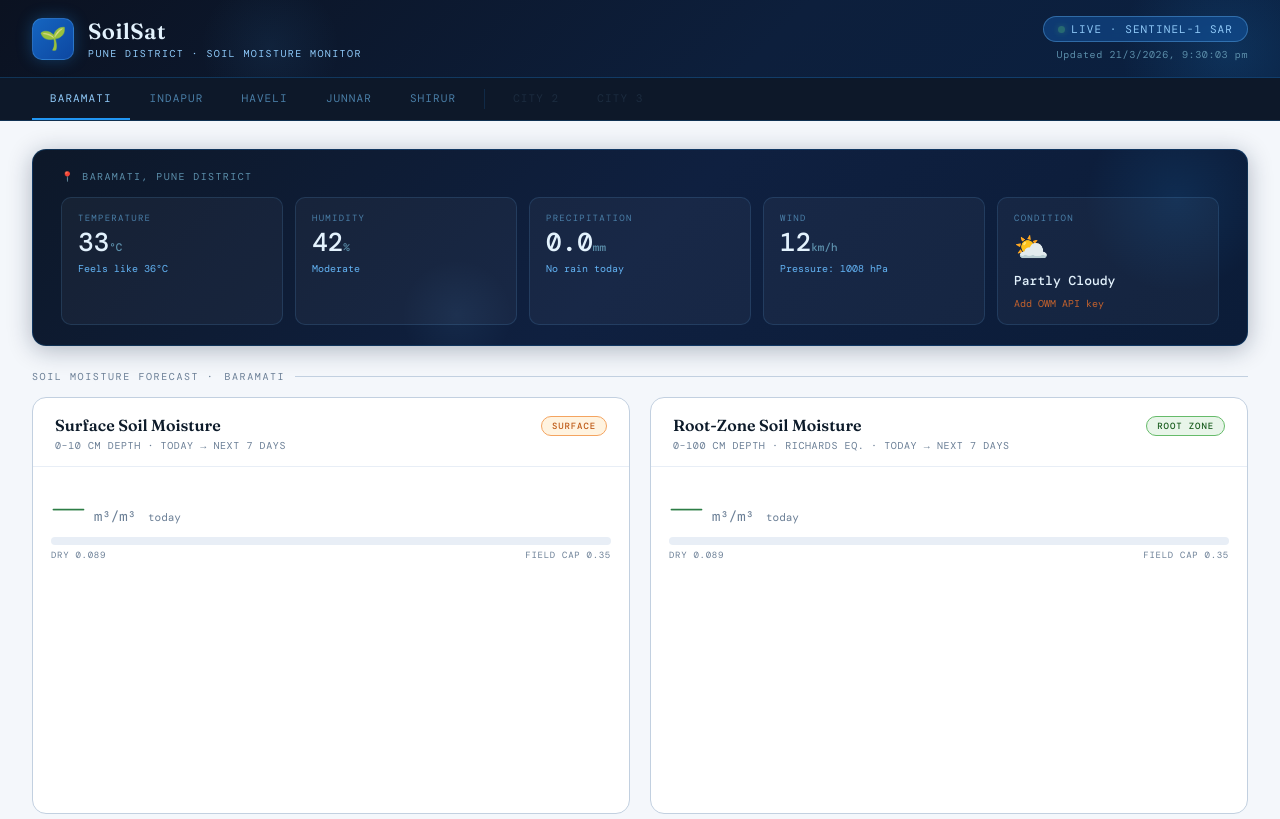
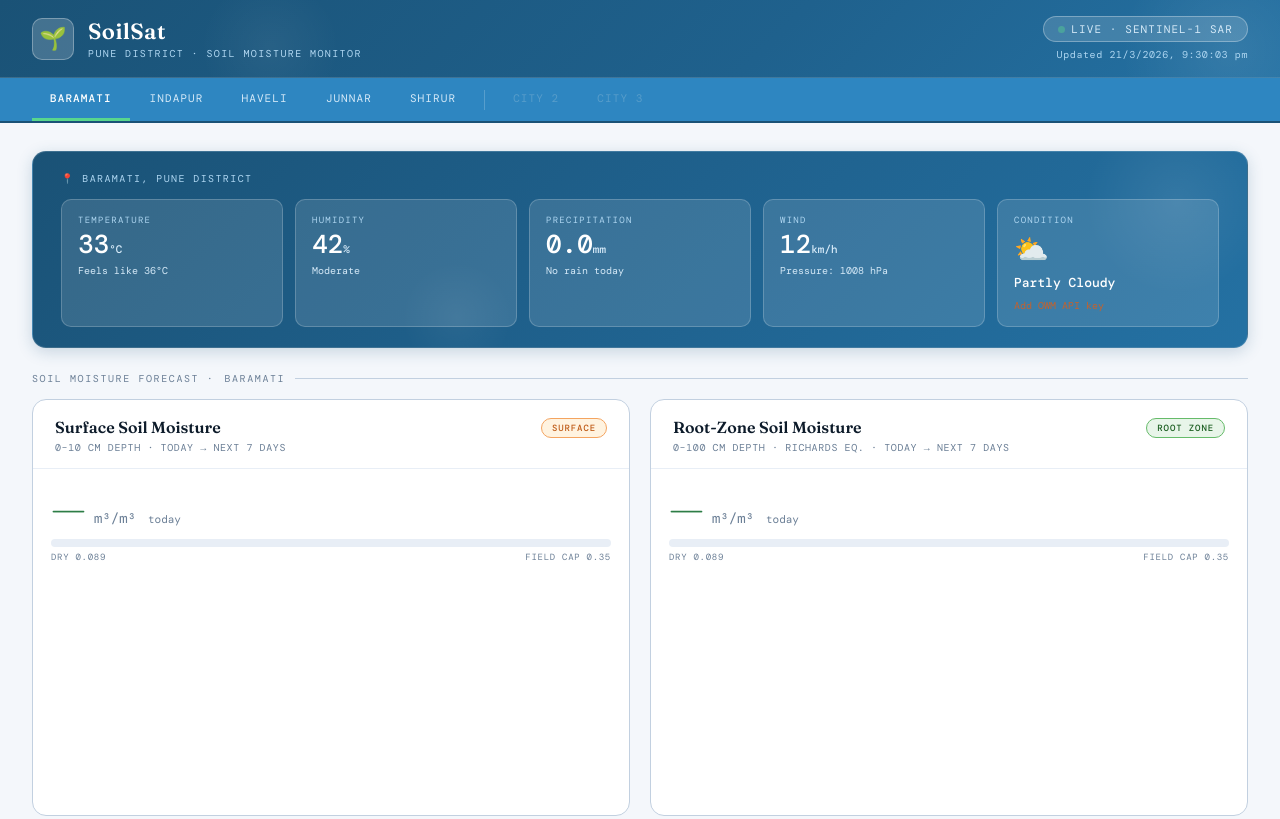
Before and after one commit to Avani3593/soilsatt, a plain HTML site: page index.html in a window 1280 px wide. Shown: the top 819 px of the page. Drawn offline with nearby package versions, Linux system fonts and the light colour scheme; no server answers; a web font is replaced by a local one.

Commit message:
Update header and weather strip styles

```diff
--- a/index.html
+++ b/index.html
@@ -37,84 +37,81 @@
 
   /* HEADER */
   header {
-    background: linear-gradient(135deg, #0B1221 0%, #0D1F3C 60%, #0A2040 100%);
-    color: var(--straw);
+    background: linear-gradient(135deg, #1A5276 0%, #1F618D 60%, #2471A3 100%);
+    color: #EBF5FB;
     padding: 16px 32px;
     display: flex;
     align-items: center;
     justify-content: space-between;
-    border-bottom: 1px solid rgba(33,150,243,0.25);
+    border-bottom: 1px solid rgba(255,255,255,0.15);
     position: relative; overflow: hidden;
   }
   header::before {
     content: ''; position: absolute;
     top: -60px; right: -60px;
     width: 220px; height: 220px; border-radius: 50%;
-    background: radial-gradient(circle, rgba(33,150,243,0.15) 0%, transparent 70%);
+    background: radial-gradient(circle, rgba(255,255,255,0.08) 0%, transparent 70%);
     pointer-events: none;
   }
   header::after {
     content: ''; position: absolute;
     bottom: -40px; left: 200px;
     width: 140px; height: 140px; border-radius: 50%;
-    background: radial-gradient(circle, rgba(66,165,245,0.08) 0%, transparent 70%);
+    background: radial-gradient(circle, rgba(255,255,255,0.05) 0%, transparent 70%);
     pointer-events: none;
   }
   .logo { display: flex; align-items: center; gap: 14px; position: relative; }
   .logo-icon {
     width: 42px; height: 42px;
-    background: linear-gradient(135deg, #1565C0, #0D47A1);
+    background: rgba(255,255,255,0.18);
     border-radius: 10px; display: flex; align-items: center;
     justify-content: center; font-size: 22px;
-    border: 1px solid rgba(100,181,246,0.3);
-    box-shadow: 0 0 16px rgba(33,150,243,0.3);
+    border: 1px solid rgba(255,255,255,0.3);
   }
   .logo-text h1 {
     font-family: 'Fraunces', serif; font-size: 22px;
-    font-weight: 600; color: #E3F2FD; letter-spacing: 0.02em;
+    font-weight: 600; color: #FFFFFF; letter-spacing: 0.02em;
   }
-  .logo-text p { font-size: 10px; color: #90CAF9; letter-spacing: 0.14em; margin-top: 2px; }
+  .logo-text p { font-size: 10px; color: #AED6F1; letter-spacing: 0.14em; margin-top: 2px; }
   .header-right { text-align: right; position: relative; }
   .live-badge {
     display: inline-flex; align-items: center; gap: 6px;
-    background: rgba(21,101,192,0.4);
-    border: 1px solid rgba(100,181,246,0.4);
+    background: rgba(255,255,255,0.15);
+    border: 1px solid rgba(255,255,255,0.3);
     border-radius: 20px; padding: 5px 14px;
-    font-size: 11px; color: #90CAF9; letter-spacing: 0.1em;
-    backdrop-filter: blur(4px);
+    font-size: 11px; color: #D6EAF8; letter-spacing: 0.1em;
   }
   .live-dot {
     width: 7px; height: 7px; border-radius: 50%;
-    background: #4CAF72; animation: pulse 2s infinite;
-    box-shadow: 0 0 6px rgba(76,175,114,0.8);
+    background: #58D68D; animation: pulse 2s infinite;
   }
   @keyframes pulse { 0%,100%{opacity:1} 50%{opacity:0.4} }
-  .updated { font-size: 10px; color: #5C8FAB; margin-top: 6px; letter-spacing: 0.06em; }
+  .updated { font-size: 10px; color: #AED6F1; margin-top: 6px; letter-spacing: 0.06em; }
 
   /* TALUKA TABS */
   .taluka-bar {
-    background: #0D1829;
+    background: #2E86C1;
     padding: 0 32px;
     display: flex; gap: 2px; align-items: center;
-    border-bottom: 1px solid rgba(33,150,243,0.2);
+    border-bottom: 2px solid #1A5276;
     overflow-x: auto;
   }
   .taluka-btn {
     font-family: 'DM Mono', monospace;
     font-size: 11px; letter-spacing: 0.1em;
     padding: 13px 18px; border: none; cursor: pointer;
-    background: transparent; color: #4A7FA8;
-    border-bottom: 2px solid transparent;
+    background: transparent; color: #D6EAF8;
+    border-bottom: 3px solid transparent;
     transition: all 0.2s; white-space: nowrap;
   }
-  .taluka-btn:hover { color: #90CAF9; background: rgba(33,150,243,0.06); }
-  .taluka-btn.active { color: #90CAF9; border-bottom-color: #2196F3; }
+  .taluka-btn:hover { color: #FFFFFF; background: rgba(255,255,255,0.1); }
+  .taluka-btn.active { color: #FFFFFF; border-bottom-color: #58D68D; font-weight: 500; }
   .taluka-btn.disabled-city {
-    color: #2A3F55; cursor: default; opacity: 0.5;
+    color: #7FB3D3; cursor: default; opacity: 0.5;
   }
-  .taluka-btn.disabled-city:hover { background: transparent; color: #2A3F55; }
+  .taluka-btn.disabled-city:hover { background: transparent; color: #7FB3D3; }
   .taluka-divider {
-    width: 1px; height: 20px; background: rgba(33,150,243,0.15);
+    width: 1px; height: 20px; background: rgba(255,255,255,0.2);
     margin: 0 8px; flex-shrink: 0;
   }
 
@@ -123,43 +120,43 @@
 
   /* WEATHER STRIP */
   .weather-strip {
-    background: linear-gradient(135deg, #0D1829 0%, #0F2040 50%, #0B1C38 100%);
+    background: linear-gradient(135deg, #1A5276 0%, #1F618D 50%, #2471A3 100%);
     border-radius: 14px; padding: 20px 28px;
     margin-bottom: 24px;
-    border: 1px solid rgba(33,150,243,0.2);
+    border: 1px solid rgba(255,255,255,0.15);
     position: relative; overflow: hidden;
-    box-shadow: 0 4px 24px rgba(13,31,60,0.3);
+    box-shadow: 0 4px 16px rgba(26,82,118,0.2);
   }
   .weather-strip::before {
     content: ''; position: absolute; top: -50px; right: -30px;
     width: 200px; height: 200px; border-radius: 50%;
-    background: radial-gradient(circle, rgba(33,150,243,0.12) 0%, transparent 65%);
+    background: radial-gradient(circle, rgba(255,255,255,0.08) 0%, transparent 65%);
     pointer-events: none;
   }
   .weather-strip::after {
     content: ''; position: absolute; bottom: -30px; left: 30%;
     width: 120px; height: 120px; border-radius: 50%;
-    background: radial-gradient(circle, rgba(100,181,246,0.07) 0%, transparent 65%);
+    background: radial-gradient(circle, rgba(255,255,255,0.05) 0%, transparent 65%);
     pointer-events: none;
   }
   .weather-location {
-    font-size: 10px; letter-spacing: 0.14em; color: #5C8FAB;
+    font-size: 10px; letter-spacing: 0.14em; color: #AED6F1;
     margin-bottom: 14px; text-transform: uppercase;
   }
   .weather-cards { display: flex; gap: 12px; flex-wrap: wrap; }
   .weather-card {
     flex: 1; min-width: 110px;
-    background: rgba(255,255,255,0.04);
-    border: 1px solid rgba(100,181,246,0.15);
+    background: rgba(255,255,255,0.12);
+    border: 1px solid rgba(255,255,255,0.2);
     border-radius: 10px; padding: 14px 16px;
     display: flex; flex-direction: column; gap: 5px;
     transition: border-color 0.2s;
   }
-  .weather-card:hover { border-color: rgba(100,181,246,0.35); }
-  .wcard-label { font-size: 9px; letter-spacing: 0.14em; color: #4A7FA8; text-transform: uppercase; }
-  .wcard-val { font-size: 26px; font-weight: 500; color: #E3F2FD; line-height: 1; }
-  .wcard-unit { font-size: 11px; color: #5C8FAB; }
-  .wcard-sub { font-size: 10px; color: #64B5F6; margin-top: 2px; }
+  .weather-card:hover { border-color: rgba(255,255,255,0.4); }
+  .wcard-label { font-size: 9px; letter-spacing: 0.14em; color: #AED6F1; text-transform: uppercase; }
+  .wcard-val { font-size: 26px; font-weight: 500; color: #FFFFFF; line-height: 1; }
+  .wcard-unit { font-size: 11px; color: #D6EAF8; }
+  .wcard-sub { font-size: 10px; color: #D6EAF8; margin-top: 2px; }
   .weather-icon { font-size: 28px; margin-bottom: 2px; }
 
   /* SECTION LABEL */
```
